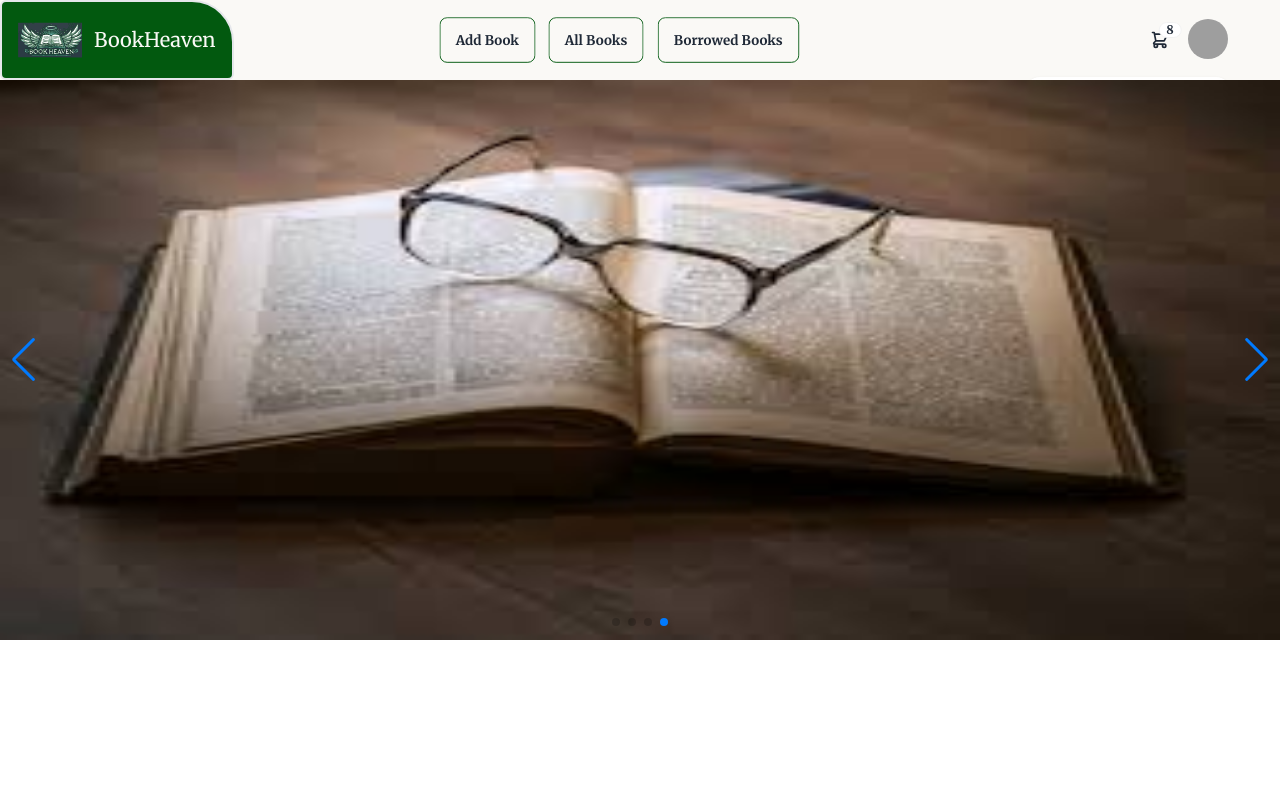
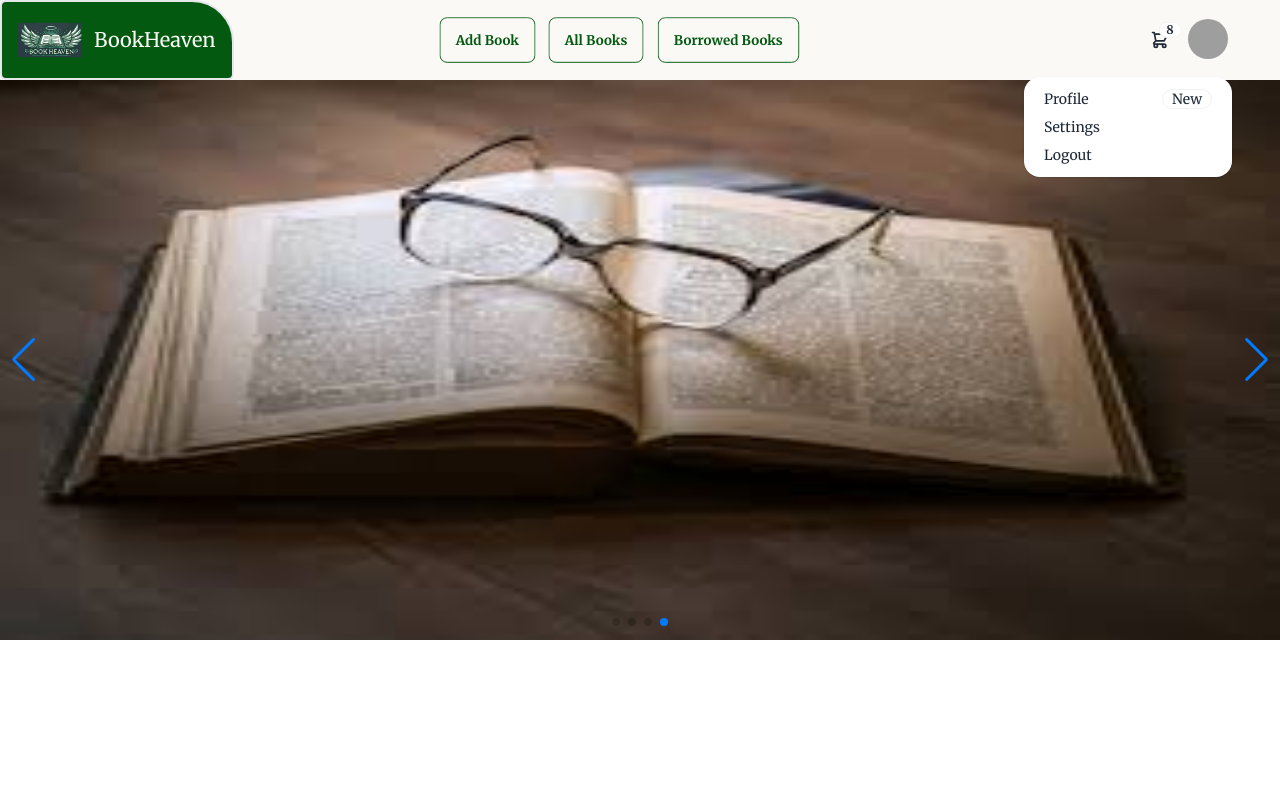
Before and after one commit to Arif-Islam21/bookHeaven, a React (Vite) app: page / in a window 1280 px wide. Both pictures are taken after a click on the button 1207 px from the left and 39 px from the top of the page. Shown: the top 800 px of the page. Built offline with nearby package versions, Linux system fonts and the light colour scheme; no server answers; grey boxes are pictures that could not be loaded.

Commit message:
working with navbar

```diff
--- a/src/Components/Sheared/Navbar.jsx
+++ b/src/Components/Sheared/Navbar.jsx
@@ -6,17 +6,17 @@ const Navbar = () => {
   const links = (
     <div className="gap-2 justify-center items-center flex">
       <li>
-        <button className="btn btn-outline border-deepGreen hover:bg-deepGreen">
+        <button className="btn btn-outline border-deepGreen text-deepGreen hover:text-themeColor font-bold hover:bg-deepGreen">
           Add Book
         </button>
       </li>
       <li>
-        <button className="btn btn-outline border-deepGreen hover:bg-deepGreen">
+        <button className="btn btn-outline border- text-deepGreen hover:text-themeColor font-bold hover:bg-deepGreen">
           All Books
         </button>
       </li>
       <li>
-        <button className="btn btn-outline border-deepGreen hover:bg-deepGreen">
+        <button className="btn btn-outline border-deepGreen text-deepGreen hover:text-themeColor font-bold hover:bg-deepGreen">
           Borrowed Books
         </button>
       </li>
@@ -27,7 +27,11 @@ const Navbar = () => {
     <div className="navbar relative bg-themeColor pr-12">
       <div className=" navbar-start">
         <div className="dropdown">
-          <div tabIndex={0} role="button" className="btn btn-ghost lg:hidden">
+          <div
+            tabIndex={0}
+            role="button"
+            className="btn btn-ghost z-[30] lg:hidden"
+          >
             <svg
               xmlns="http://www.w3.org/2000/svg"
               className="h-5 w-5"
@@ -45,14 +49,14 @@ const Navbar = () => {
           </div>
           <ul
             tabIndex={0}
-            className="menu menu-sm dropdown-content bg-base-100 rounded-box z-[1] mt-3 w-52 p-2 shadow"
+            className="menu menu-sm dropdown-content bg-base-100 rounded-box z-[10] mt-3 w-52 p-2 shadow"
           >
             {links}
           </ul>
         </div>
         <Link
           to={"/"}
-          className="top-0 bottom-0 left-0 h-full border-2 flex items-center gap-3 px-4 rounded-md rounded-tr-[42px] absolute  bg-deepGreen text-themeColor text-xl"
+          className="top-0 bottom-0 left-0 h-full border-2 flex items-center gap-3 px-4 rounded-md rounded-tr-3xl lg:rounded-tr-[42px] absolute  bg-deepGreen text-themeColor text-xl"
         >
           <img className="h-12 w-16 bg-deepGreen" src={logo} alt="" />{" "}
           <span className="font-merriWeather">BookHeaven</span>
@@ -84,7 +88,7 @@ const Navbar = () => {
           </div>
           <div
             tabIndex={0}
-            className="card card-compact dropdown-content bg-base-100 z-[1] mt-3 w-52 shadow"
+            className="card card-compact dropdown-content bg-base-100 z-[10] mt-3 w-52 shadow"
           >
             <div className="card-body">
               <span className="text-lg font-bold">8 Items</span>
@@ -110,7 +114,7 @@ const Navbar = () => {
           </div>
           <ul
             tabIndex={0}
-            className="menu menu-sm dropdown-content bg-base-100 rounded-box z-[1] mt-3 w-52 p-2 shadow"
+            className="menu menu-sm dropdown-content bg-base-100 rounded-box z-[10] mt-3 w-52 p-2 shadow"
           >
             <li>
               <a className="justify-between">
--- a/src/Layouts/Authentication/Register.jsx
+++ b/src/Layouts/Authentication/Register.jsx
@@ -7,16 +7,11 @@ const Register = () => {
   const { register, handleSubmit } = useForm();
   const { registerUser, user, setUser } = useAuth();
   const onSubmit = async (formData) => {
-    const { email, password, userName, photoUrl } = formData;
+    const { email, password, name, photo } = formData;
     try {
       const createdUser = await registerUser(email, password);
       console.log(createdUser.user);
-      const updatedUser = {
-        ...user,
-        displayName: userName,
-        photoURL: photoUrl,
-      };
-      setUser(updatedUser);
+      setUser({ ...createdUser?.user, photoURL: photo, displayName: name });
       console.log(user);
     } catch (error) {
       console.error(error);
```
Also changed, not shown: src/Components/Slider.jsx (+4 -4 lines).
